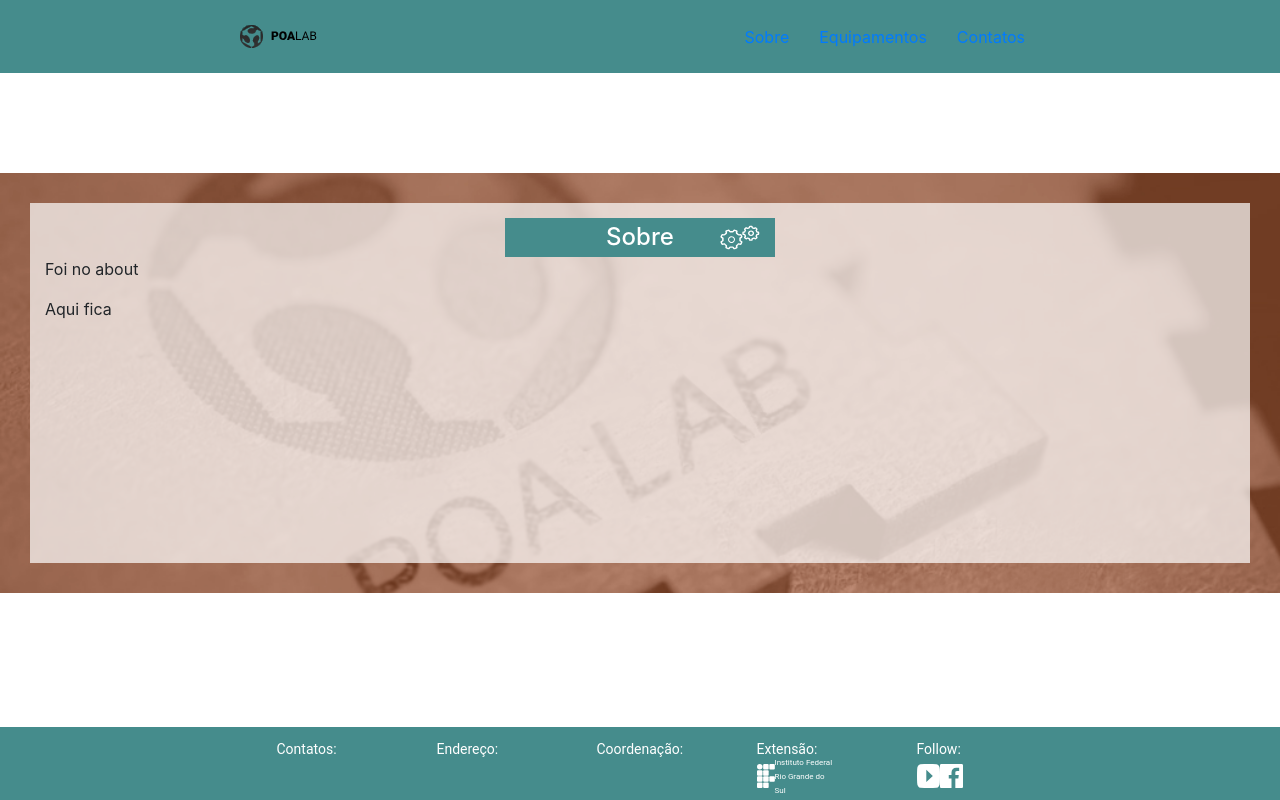
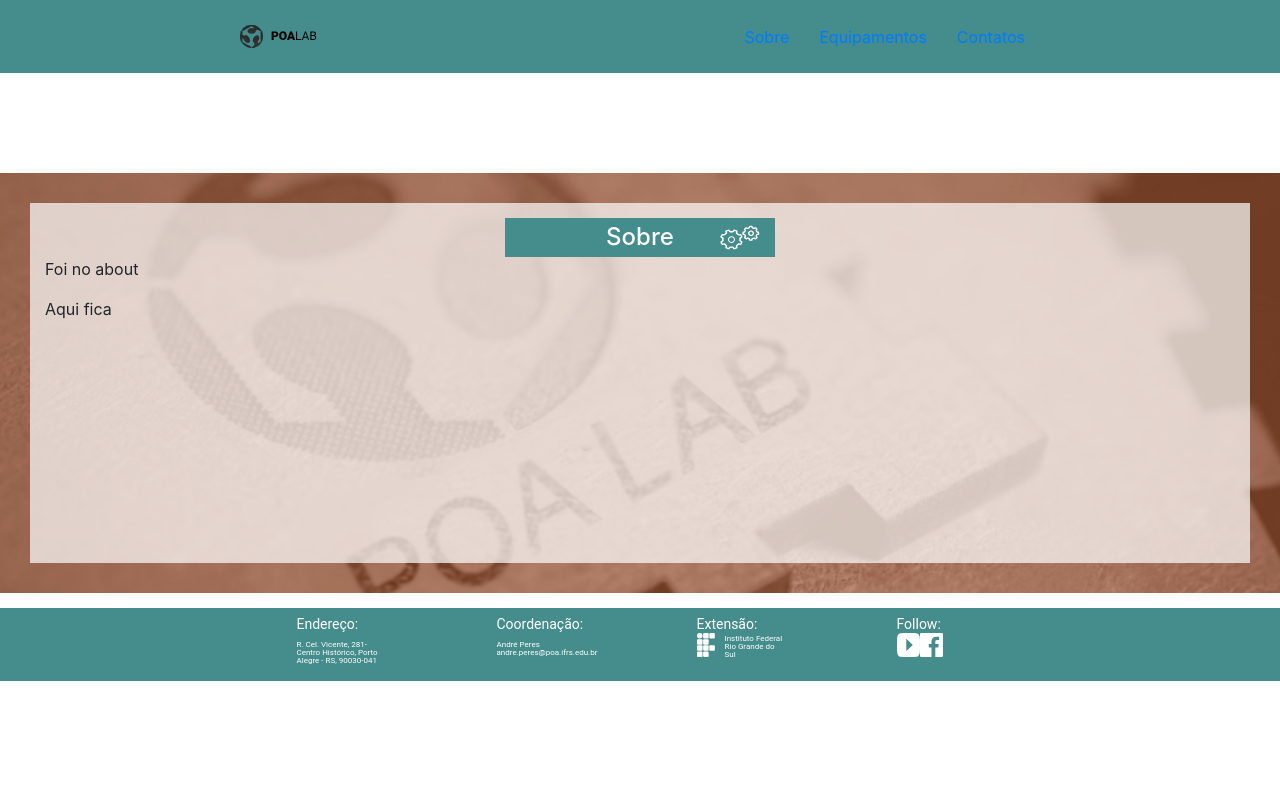
Before and after one commit to GiovaniBoff/Trabalho-WebDesignPOALAB, a React (Create React App) app: page / in a window 1280 px wide. Built offline with nearby package versions, Linux system fonts and the light colour scheme.

Commit message:
feature the foot v1

```diff
--- a/src/screen-field/footer/index.js
+++ b/src/screen-field/footer/index.js
@@ -7,20 +7,30 @@ import fb from '../../img/fb.svg';
 const footer = () => (
     <Styled.footer>
         <Styled.footerContent>
-            <Styled.Titulo>Contatos:</Styled.Titulo>
-            <Styled.Titulo>Endereço:</Styled.Titulo>
-            <Styled.Titulo>Coordenação:</Styled.Titulo>
-            <Styled.Titulo>Extensão:
+            <Styled.title><p>Endereço:</p>
+                <Styled.content>
+                    R. Cel. Vicente, 281- Centro Histórico, Porto Alegre - RS, 90030-041
+                </Styled.content>
+            </Styled.title>
+
+            <Styled.title><p>Coordenação:</p>
+                <Styled.content>
+                     André Peres
+                     andre.peres@poa.ifrs.edu.br
+                </Styled.content>
+            </Styled.title>
+            <Styled.title>Extensão:
                 <Styled.LogoBox>
-                    <img alt='Logo do ifrs' src={ifrs} /><Styled.conteudo>Instituto Federal Rio Grande do Sul</Styled.conteudo>
+                    <img alt='Logo do ifrs' src={ifrs}/>
+                    <Styled.ifrs>Instituto Federal Rio Grande do Sul</Styled.ifrs>
                 </Styled.LogoBox>
-            </Styled.Titulo>
-            <Styled.Titulo>Follow:
+            </Styled.title>
+            <Styled.title>Follow:
                 <Styled.LogoBox>
                     <img alt='Logo do youtube' src={youtube} />
                     <img alt='Logo do fb' src={fb} />
                 </Styled.LogoBox>
-            </Styled.Titulo>
+            </Styled.title>
         </Styled.footerContent>
     </Styled.footer>
 );
--- a/src/screen-field/footer/style.js
+++ b/src/screen-field/footer/style.js
@@ -5,7 +5,6 @@ export const footer = Styled.footer`
     background: #458C8C;
     height: 73px;
 
-    position: absolute;
     left: 0;
     bottom: 0;
     width: 100%;
@@ -30,7 +29,7 @@ export const LogoBox = Styled.div`
     }
 `;
 
-export const Titulo = Styled.b`
+export const title = Styled.b`
     position: relative;
     width: 87px;
     height: 40px;
@@ -40,22 +39,32 @@ export const Titulo = Styled.b`
     font-style: normal;
     font-weight: normal;
     font-size: 14px;
-    line-height: 14px;
-
+    line-height: 2px;
     color: #FFFFFF;
     `;
 
-export const conteudo= Styled.b`
+export const content = Styled.b`
     position: relative;
     width: 87px;
     height: 40px;
-
-
     font-family: Roboto;
     font-style: normal;
     font-weight: normal;
     font-size: 8px;
-    line-height: 14px;
-
+    line-height: 8px;
     color: #FFFFFF;
 `;
+
+export const ifrs = Styled.b`
+    position: relative;
+    top: 10px;
+    left: 10px;
+    width: 87px;
+    height: 40px;
+    font-family: Roboto;
+    font-style: normal;
+    font-weight: normal;
+    font-size: 8px;
+    line-height: 8px;
+    color: #FFFFFF;
+`;
```
